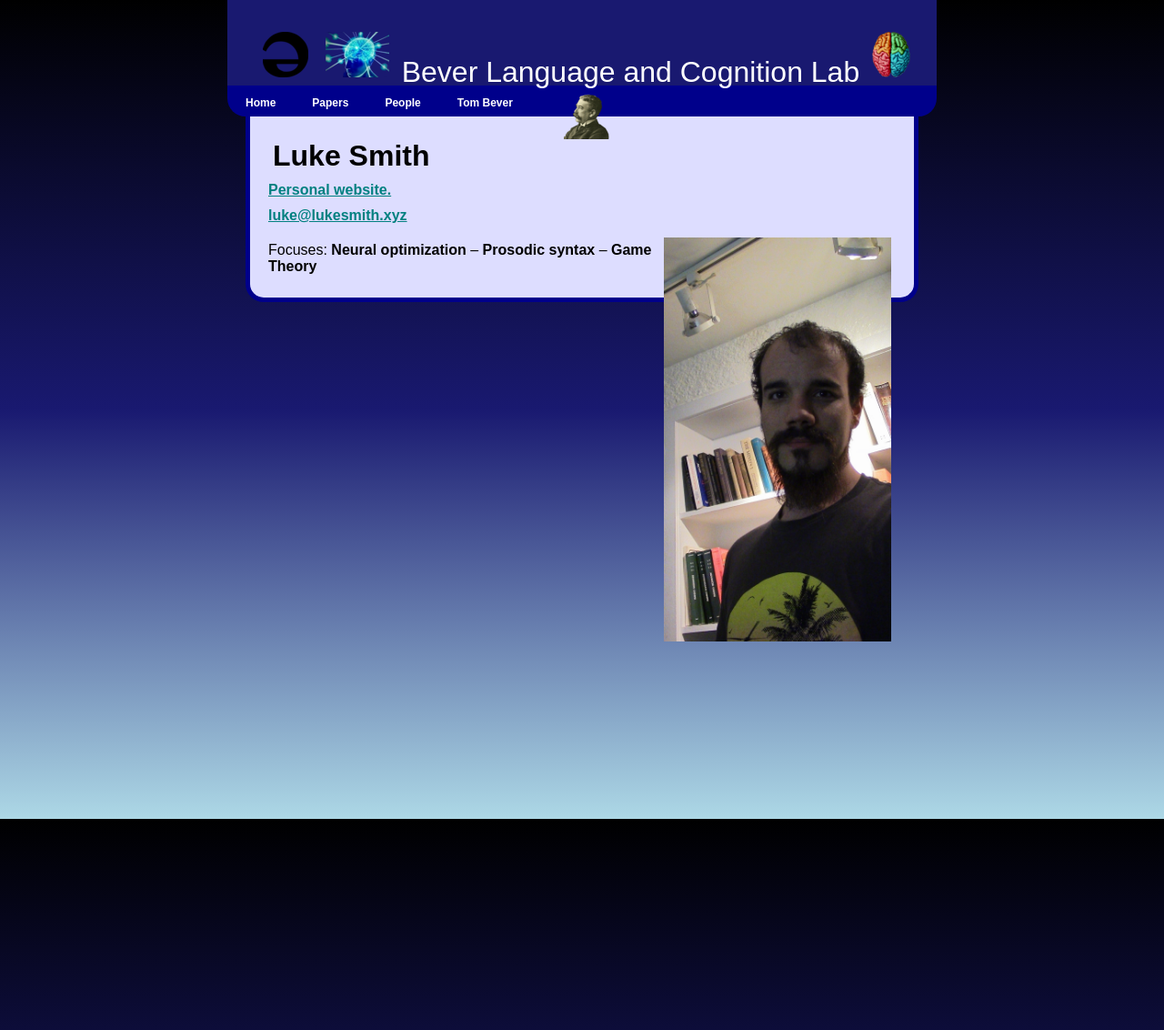
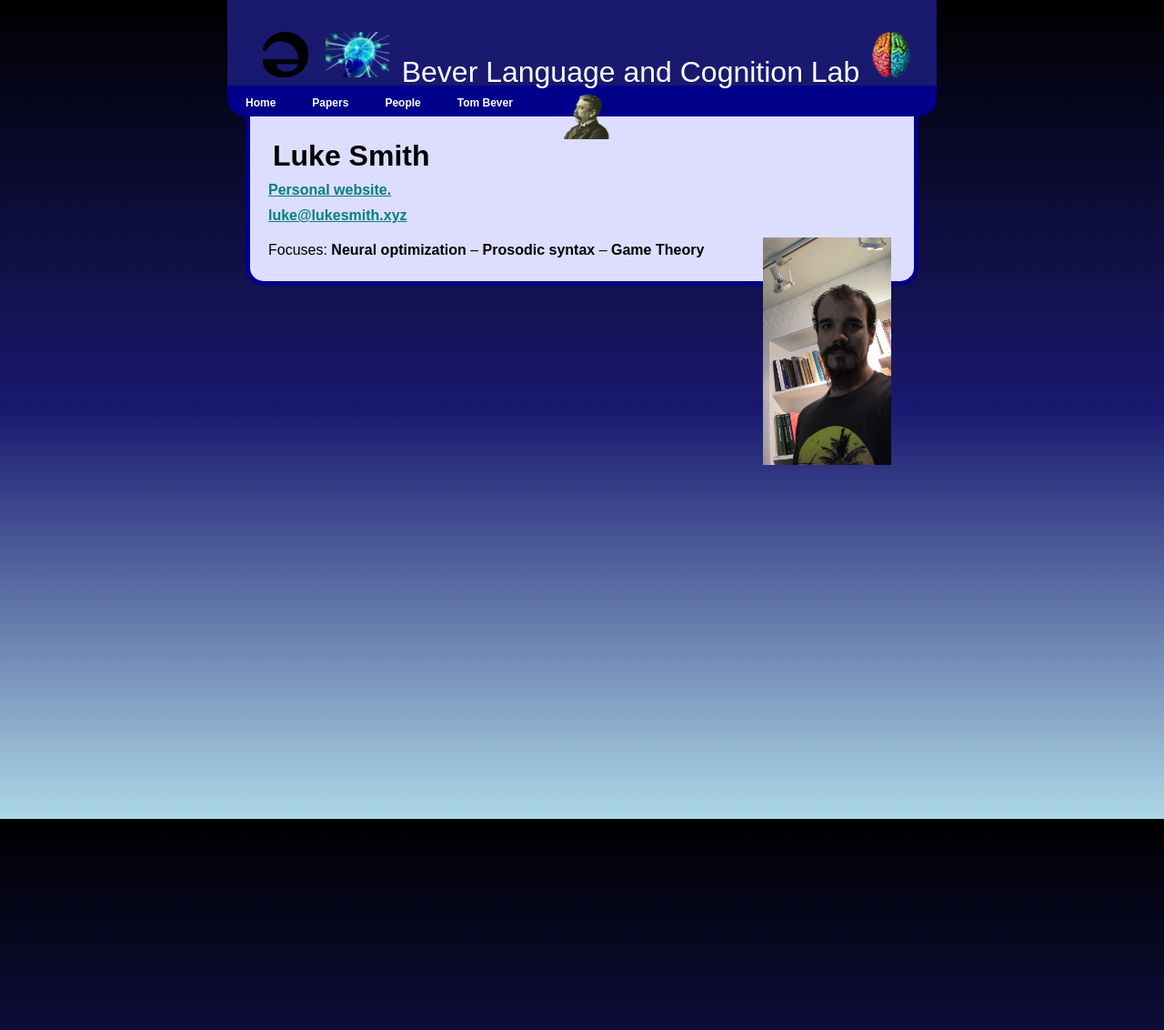
Before and after one commit to coglanglab/coglanglab.github.io, a Jekyll site: the page built from luke.md, in a window 1280 px wide. Shown: the whole page at 91% size. Built offline with Jekyll 4.4.1, drawn with Linux system fonts in a browser that asks for light colours; our own code applies the rules of GitHub Pages for plain Markdown files.

Commit message:
my picture smaller now

```diff
--- a/luke.md
+++ b/luke.md
@@ -4,6 +4,6 @@
 
 [luke@lukesmith.xyz](mailto:luke@lukesmith.xyz)
 
-<img src="images/luke.jpg" width="250" float="right" align="right" padding="10px">
+<img src="images/luke.jpg" height="250" float="right" align="right" padding="10px">
 
 Focuses: **Neural optimization** -- **Prosodic syntax** -- **Game Theory**
```
